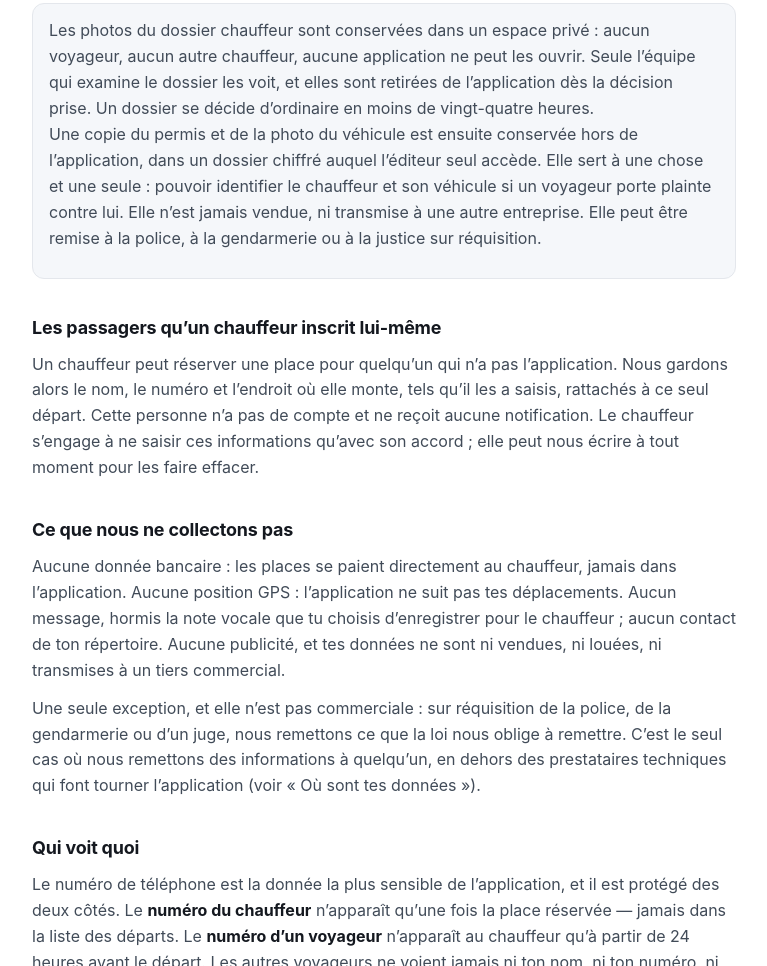
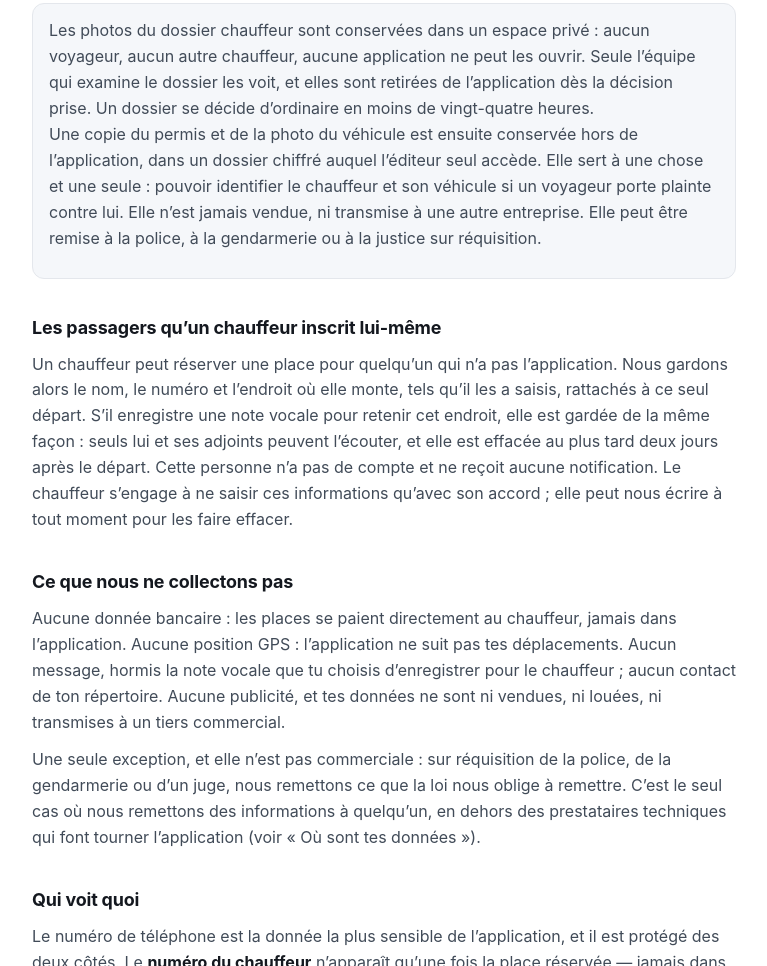
Before and after one commit to ndiayedollars01/ndiayedollars01.github.io, a plain HTML site: page confidentialite.html in a window 1280 px wide. Shown: the part 1131-2097 px from the top of the page, without its empty margins (256-1023 px from the left). Drawn offline with Linux system fonts and the light colour scheme.

Commit message:
Politique de confidentialité : la note vocale qu'un chauffeur enregistre pour un passager
Une phrase dans « Les passagers qu'un chauffeur inscrit lui-même » : qui
écoute cette note, et combien de temps elle reste. Les deux pages
portent la date du 2 octobre 2026, comme l'application.

```diff
--- a/confidentialite.html
+++ b/confidentialite.html
@@ -10,7 +10,7 @@
 <main>
 
 <h1>Politique de confidentialité</h1>
-<p class="maj">Yoonu Travel — dernière mise à jour : 1er octobre 2026</p>
+<p class="maj">Yoonu Travel — dernière mise à jour : 2 octobre 2026</p>
 
 <p>Yoonu Travel met en relation des voyageurs et des chauffeurs sur l’axe Fouta ⇄ Dakar. Pour que
 ça fonctionne, l’application a besoin de quelques informations sur toi. Cette page dit lesquelles,
@@ -69,7 +69,9 @@ l’application, à l’écran « Confidentialité ».</p>
 
 <h2>Les passagers qu’un chauffeur inscrit lui-même</h2>
 <p>Un chauffeur peut réserver une place pour quelqu’un qui n’a pas l’application. Nous gardons alors
-le nom, le numéro et l’endroit où elle monte, tels qu’il les a saisis, rattachés à ce seul départ. Cette
+le nom, le numéro et l’endroit où elle monte, tels qu’il les a saisis, rattachés à ce seul départ.
+S’il enregistre une note vocale pour retenir cet endroit, elle est gardée de la même façon : seuls lui
+et ses adjoints peuvent l’écouter, et elle est effacée au plus tard deux jours après le départ. Cette
 personne n’a pas de compte et ne reçoit aucune notification. Le chauffeur s’engage à ne saisir ces
 informations qu’avec son accord ; elle peut nous écrire à tout moment pour les faire effacer.</p>
 
```
Also changed, not shown: conditions.html (+1 -1 lines).
